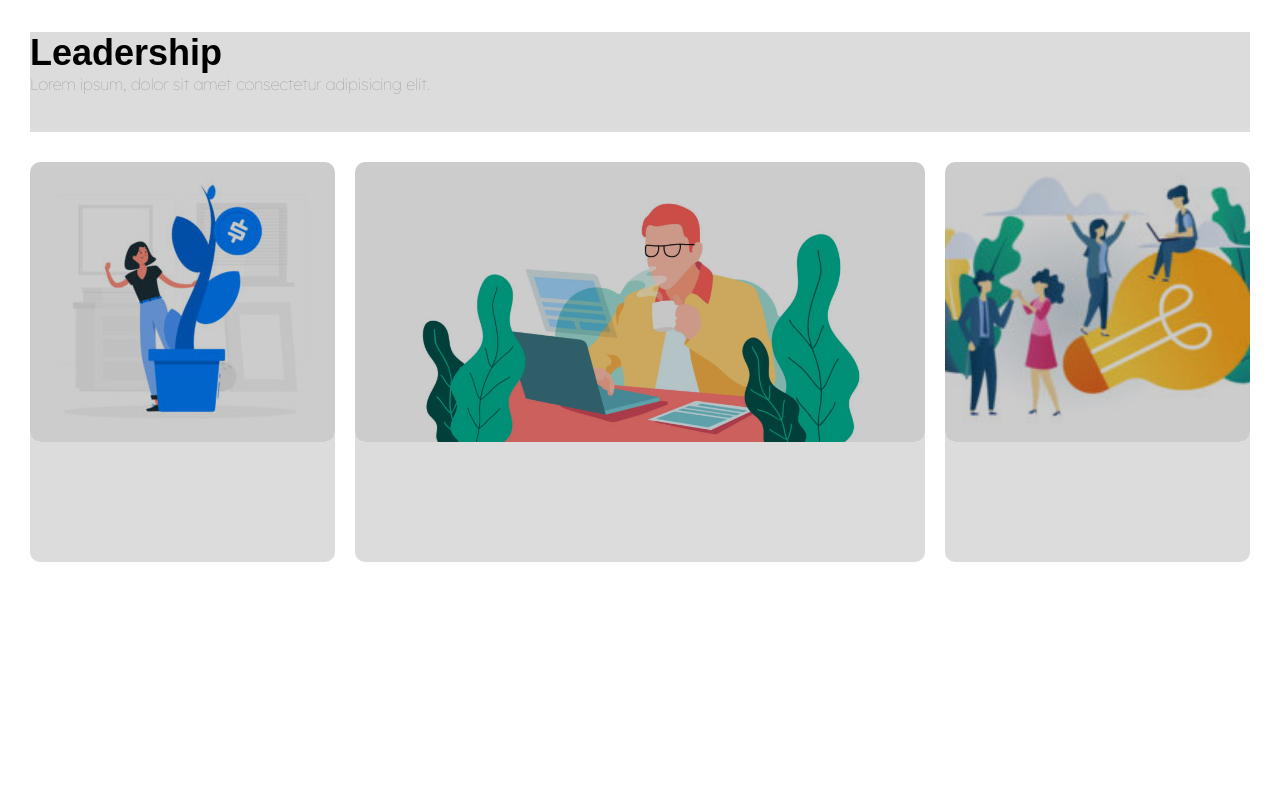
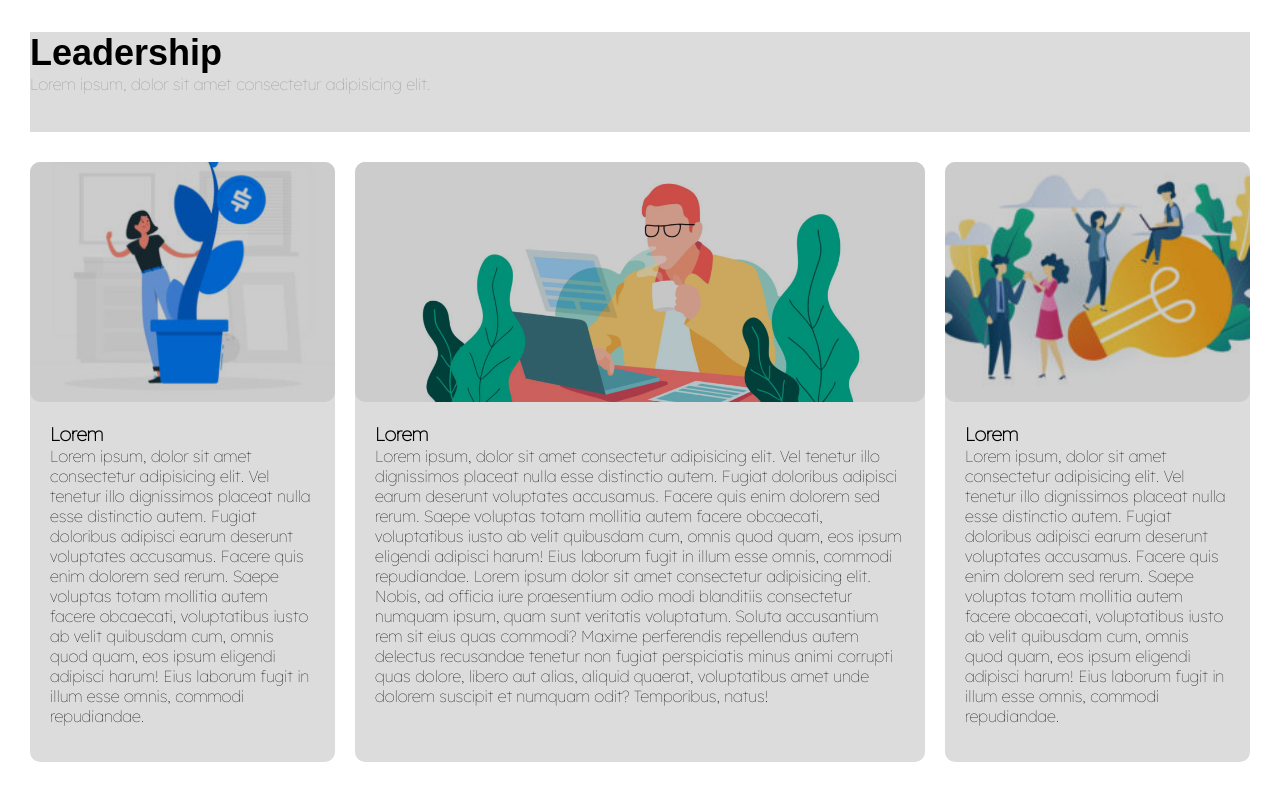
Before and after one commit to SaraPasinato/htmlcss-wp, a plain HTML site: page index.html in a window 1280 px wide. Shown: the part 718-1518 px from the top of the page. Before the commit the page ends 1310 px from the top, so only its background shows below. Drawn offline with Linux system fonts and the light colour scheme.

Commit message:
Set and added text

```diff
--- a/css/style.css
+++ b/css/style.css
@@ -117,9 +117,10 @@ body{
 /*main colunms*/
 #leadership .main .col {
     float: left;
-    height: 400px;
+    height: 600px;
     background-color: gainsboro;
     width: 25%;
+    margin-bottom:10px;
   }
 
   #leadership .main .col:nth-child(2) {
@@ -127,36 +128,38 @@ body{
     margin: 0 20px;
   }
 
-  .col-img{
+ .col-img{
     width: 100%;
-    height: 70%;
-    background-color: green;
+    height: 40%;
     padding: 10px;
     border-radius: 10px;
+    background-position:center;
+    background-size: cover;
+    background-repeat: no-repeat;
+    box-shadow:inset 0 0 0 2000px rgba(0, 0, 0, 0.2);
   }
 
-  /* background immage*/
+  .col-text  {
+    margin: 20px;
+    padding: 0 10;
+  }
+
+  /* background immages*/
+  .box-img{
+    background-position:center;
+    background-size: cover;
+    background-repeat: no-repeat;
+    box-shadow:inset 0 0 0 2000px rgba(0, 0, 0, 0.2);
+  }
+
   .img1{
     background-image:url(".././img/img-1.jpg");
-    background-position:initial;
-    box-shadow:inset 0 0 0 2000px rgba(0, 0, 0, 0.2);
-
   }
 
   .img2{
     background-image:url(".././img/banner-2.jpg");
-    background-position:center;
-    background-size: cover;
-    background-repeat: no-repeat;
-    box-shadow:inset 0 0 0 2000px rgba(0, 0, 0, 0.2);
-
   }
 
   .img3{
     background-image:url(".././img/img-3.jpg");
-    background-position:center;
-    background-size: cover;
-    background-repeat: no-repeat;
-    box-shadow:inset 0 0 0 2000px rgba(0, 0, 0, 0.2);
-
   }
--- a/index.html
+++ b/index.html
@@ -59,14 +59,35 @@
                 <section class="main clearfix">
                     <div class="col ">
                         <div class="col-img img1"> </div>
+                        <div class="col-text">
+                            <h3>Lorem</h3>
+                            <article>
+                                Lorem ipsum, dolor sit amet consectetur adipisicing elit. Vel tenetur illo dignissimos placeat nulla esse distinctio autem. Fugiat doloribus adipisci earum deserunt voluptates accusamus. Facere quis enim dolorem sed rerum.
+                                Saepe voluptas totam mollitia autem facere obcaecati, voluptatibus iusto ab velit quibusdam cum, omnis quod quam, eos ipsum eligendi adipisci harum! Eius laborum fugit in illum esse omnis, commodi repudiandae.
+                            </article>
+                        </div>
                     </div>
                     <div class="col">
                         <div class="col-img img2"> </div>
-
+                        <div class="col-text">
+                            <h3>Lorem</h3>
+                            <article>
+                                Lorem ipsum, dolor sit amet consectetur adipisicing elit. Vel tenetur illo dignissimos placeat nulla esse distinctio autem. Fugiat doloribus adipisci earum deserunt voluptates accusamus. Facere quis enim dolorem sed rerum.
+                                Saepe voluptas totam mollitia autem facere obcaecati, voluptatibus iusto ab velit quibusdam cum, omnis quod quam, eos ipsum eligendi adipisci harum! Eius laborum fugit in illum esse omnis, commodi repudiandae.
+                                Lorem ipsum dolor sit amet consectetur adipisicing elit. Nobis, ad officia iure praesentium odio modi blanditiis consectetur numquam ipsum, quam sunt veritatis voluptatum. Soluta accusantium rem sit eius quas commodi?
+                                Maxime perferendis repellendus autem delectus recusandae tenetur non fugiat perspiciatis minus animi corrupti quas dolore, libero aut alias, aliquid quaerat, voluptatibus amet unde dolorem suscipit et numquam odit? Temporibus, natus!
+                            </article>
+                        </div>
                     </div>
                     <div class="col">
                         <div class="col-img img3"> </div>
-
+                        <div class="col-text">
+                            <h3>Lorem</h3>
+                            <article>
+                                Lorem ipsum, dolor sit amet consectetur adipisicing elit. Vel tenetur illo dignissimos placeat nulla esse distinctio autem. Fugiat doloribus adipisci earum deserunt voluptates accusamus. Facere quis enim dolorem sed rerum.
+                                Saepe voluptas totam mollitia autem facere obcaecati, voluptatibus iusto ab velit quibusdam cum, omnis quod quam, eos ipsum eligendi adipisci harum! Eius laborum fugit in illum esse omnis, commodi repudiandae.
+                               </article>
+                        </div>
                     </div>
                   </section>
             </section>
```
